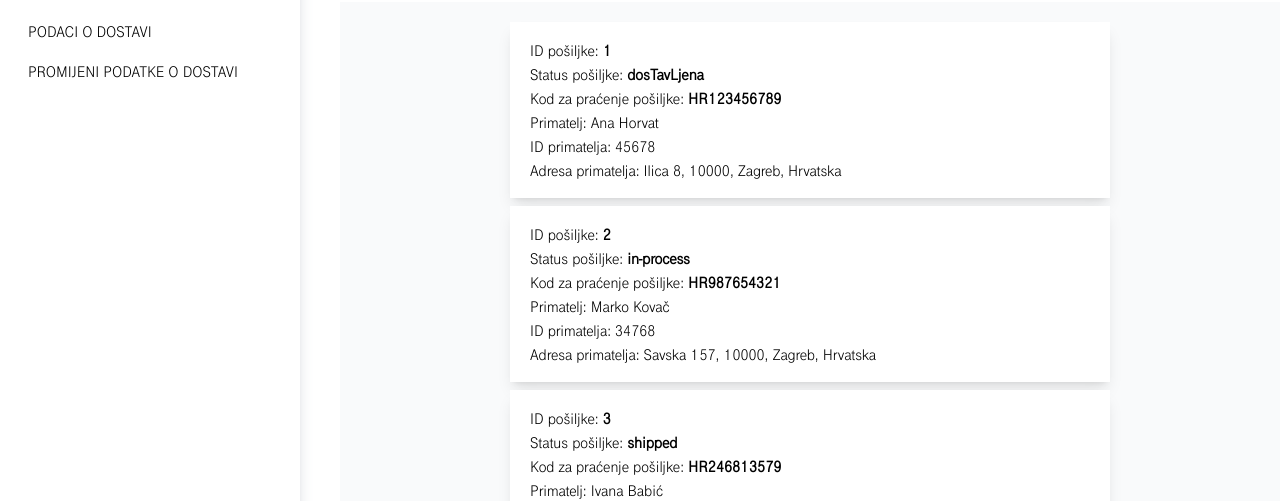
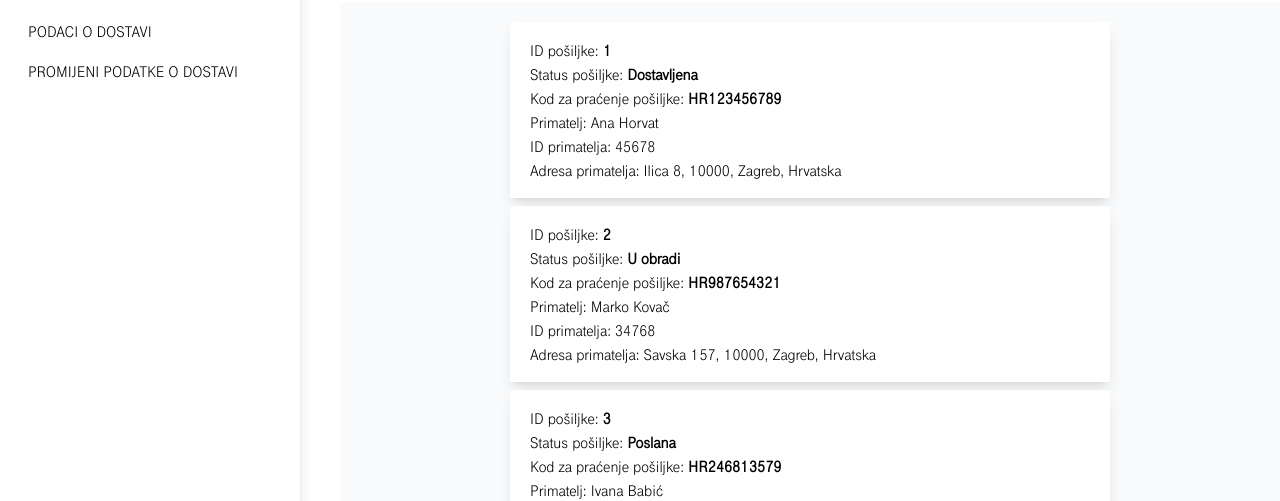
Before and after one commit to dk-02/Shipment-And-Tracking-HT, a React (Create React App) app: page / in a window 1280 px wide. Shown: the part 146-647 px from the top of the page. Built offline with nearby package versions, Linux system fonts and the light colour scheme.

Commit message:
Add ENG to CRO mapping for order status display

```diff
--- a/src/components/ShipmentsList.jsx
+++ b/src/components/ShipmentsList.jsx
@@ -11,7 +11,7 @@ function ShipmentsList() {
             id: '1',
             customerName: 'Ana Horvat',
             customerId: '45678',
-            status: 'dosTavLjena',
+            status: 'delivEred',
             trackingCode: 'HR123456789',
             createDate: '2024-05-25T09:30:00',
             addressFrom: {
@@ -31,7 +31,7 @@ function ShipmentsList() {
             id: '2',
             customerName: 'Marko Kovač',
             customerId: '34768',
-            status: 'in-process',
+            status: 'in_process',
             trackingCode: 'HR987654321',
             createDate: '2024-05-26T10:45:00',
             addressFrom: {
@@ -138,6 +138,18 @@ function ShipmentsList() {
         setFilteredOrders(filtered);
     }
 
+    const statusMapping = {
+        initialized: "Inicijalizirana",
+        in_process: "U obradi",
+        processed: "Obrađena",
+        shipped: "Poslana",
+        in_customs: "Na carini",
+        delivered: "Dostavljena",
+        returned: "Vraćena",
+        error: "Greška"
+    }
+
+
 
     return (
         <div className={"flex h-screen w-screen"}>
@@ -188,10 +200,10 @@ function ShipmentsList() {
                                     <select name="orderStatus" id="orderStatus" value={orderStatus} onChange={(e) => handleFilterChange(e, "orderStatus")} className={"h-8 bg-gray-100 ml-5 w-32"}>
                                         <option value="">...</option>
                                         <option value="initialized">Inicijalizirana</option>
-                                        <option value="in-process">U obradi</option>
+                                        <option value="in_process">U obradi</option>
                                         <option value="processed">Obrađena</option>
                                         <option value="shipped">Poslana</option>
-                                        <option value="in-customs">Na carini</option>
+                                        <option value="in_customs">Na carini</option>
                                         <option value="delivered">Dostavljena</option>
                                         <option value="returned">Vraćena</option>
                                         <option value="error">Greška</option>
@@ -213,7 +225,7 @@ function ShipmentsList() {
                                 <div key={order.id}
                                      className={"bg-white shadow-lg flex flex-col justify-center w-2/3 h-44 p-5 min-w-fit"}>
                                     <span>ID pošiljke: <strong>{order.id}</strong></span>
-                                    <span>Status pošiljke: <strong>{order.status}</strong></span>
+                                    <span>Status pošiljke: <strong>{statusMapping[order.status.toLowerCase()]}</strong></span>
                                     <span>Kod za praćenje pošiljke: <strong>{order.trackingCode}</strong></span>
                                     <span>Primatelj: {order.customerName}</span>
                                     <span>ID primatelja: {order.customerId}</span>
```
